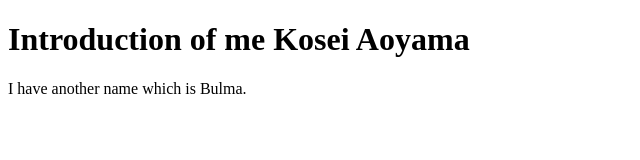
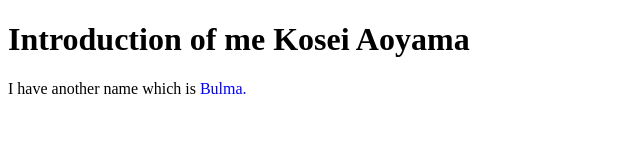
Before and after one commit to kosei777/kosei777.github.io, a plain HTML site: page index.html in a window 1280 px wide. Shown: the full height of the page, 0-640 px from the left. Drawn offline with Linux system fonts and the light colour scheme.

Commit message:
Update index.html

```diff
--- a/index.html
+++ b/index.html
@@ -7,7 +7,7 @@
         <h1>Introduction of me Kosei Aoyama</h1>
         <!-- The <font>tag is depreciated from HTML5 onwards-->
         <p><fontsize="10" face="arial" color="red">
-            I have another name which is Bulma.
+            I have another name which is <span style="color: blue;">Bulma.
         </font></p>
 
 
```
